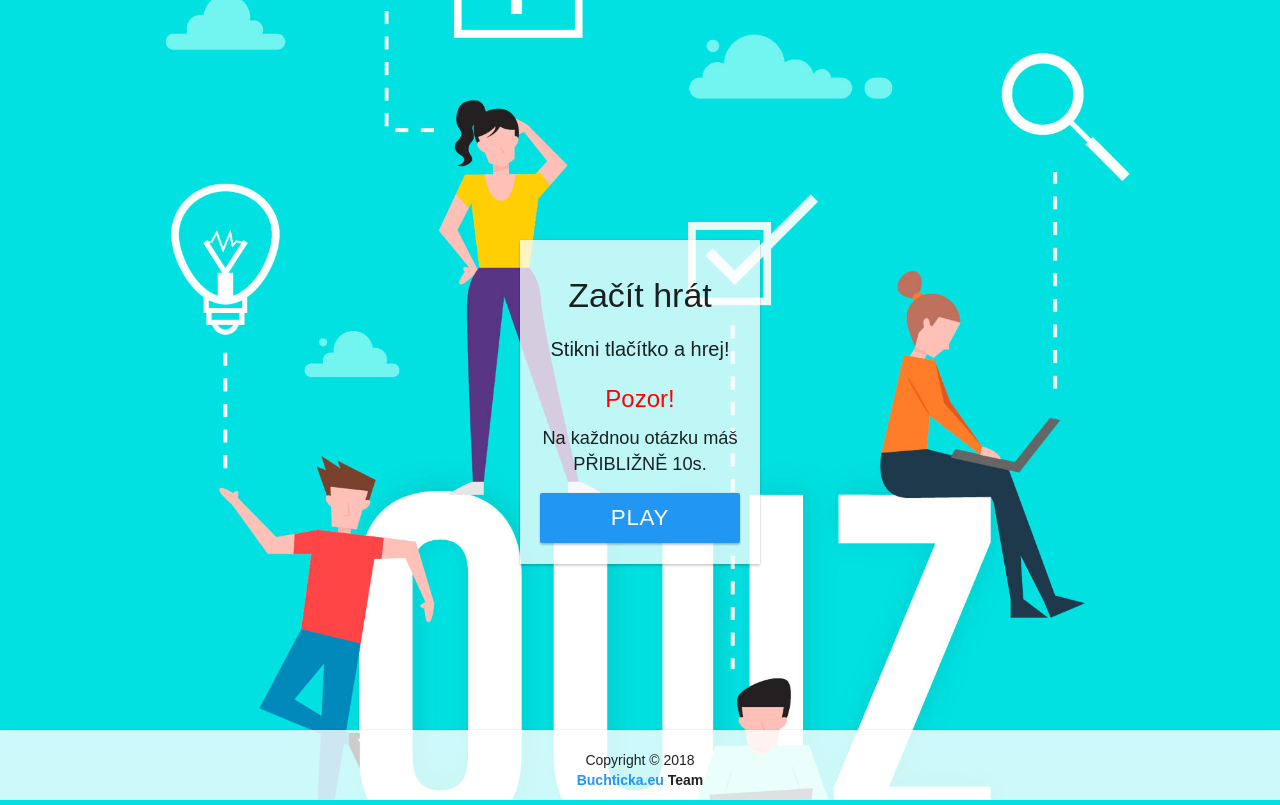
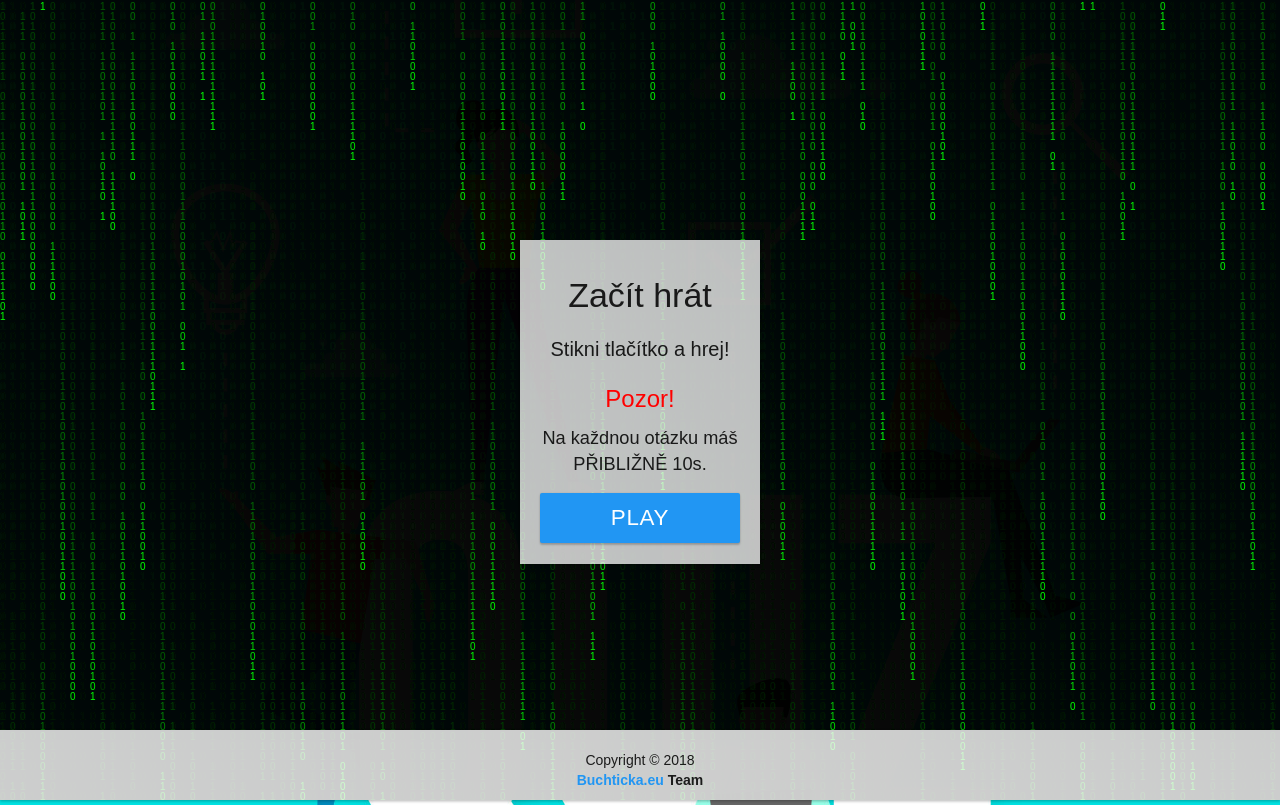
Before and after one commit to Honny1/purkQuiz, a PHP site: page /game.php in a window 1280 px wide. Run offline with PHP 8.4, Linux system fonts and the light colour scheme; a stand-in replaces the project's code that opens the database connection.

Commit message:
Added Matrix background.

```diff
--- a/controlDatabase/showQuestion.php
+++ b/controlDatabase/showQuestion.php
@@ -12,8 +12,10 @@
         $countOfTries = mysqli_num_rows($resultForCountOfTries);
 
         if ($countOfTries > 3){
-            die("<h2 style=\"color: red; \">Vycerpal jsi vsechny svoje pokusy kamo!</h2>
-                <a href=\"/\">Go to home</a>");
+            die("<div style=\"background-color: rgba(255, 255, 255, 0.75);\" class=\"gamePin mui-panel\">
+                    <h2 style=\"color: red; \">Vycerpal jsi vsechny svoje pokusy kamo!</h2>
+                    <a href=\"/\">Go to home</a>
+                 </div>");
         }
     }
 
--- a/game.php
+++ b/game.php
@@ -108,18 +108,70 @@ function end(){
 </head>
 <body style="background-color: transparent;">
     <center>
+        <canvas id="canvasForMatrix" scrolling="no"></canvas>
         <div id="txtHint">
-            <div class='gamePin'>
+            <div class="gamePin">
                 <div style='background-color: rgba(255, 255, 255, 0.75);' class='mui-panel'>
-                        <h1>Začít hrát</h1>
-                        <h3>Stikni tlačítko a hrej!</h3>
-                        <h2 style="color: red;">Pozor!</h2>
-                        <p style="font-size: 130%;" >Na každnou otázku máš PŘIBLIŽNĚ 10s.</p>
-                        <button style='font-size: 160%;' id='play' class='startStopButtton mui-btn mui-btn--primary mui-btn--raised' name="buttonAnswer" value='0' onClick="getNewQuestionFromQuestionSet(this.value);saveUserAnswers(0);progressCountdown(10)">Play</button>
-                        </div>
+                    <h1>Začít hrát</h1>
+                    <h3>Stikni tlačítko a hrej!</h3>
+                    <h2 style="color: red;">Pozor!</h2>
+                    <p style="font-size: 130%;" >Na každnou otázku máš PŘIBLIŽNĚ 10s.</p>
+                    <button style='font-size: 160%;' id='play' class='startStopButtton mui-btn mui-btn--primary mui-btn--raised' name="buttonAnswer" value='0' onClick="getNewQuestionFromQuestionSet(this.value);saveUserAnswers(0);progressCountdown(10)">Play</button>
                     </div>
                 </div>
             </div>
         </div>
     </center>
+    <script>
+        var c = document.getElementById("canvasForMatrix");
+        var ctx = c.getContext("2d");
+
+        //making the canvas full screen
+        c.height = (window.innerHeight);
+        c.width = (window.innerWidth);
+
+        //chinese characters - taken from the unicode charset
+        var chinese = "01110000 01100001 01110011 01110011 01110111 01101111 01110010 01100100";
+        //converting the string into an array of single characters
+        chinese = chinese.split("");
+
+        var font_size = 10;
+        var columns = c.width/font_size; //number of columns for the rain
+        //an array of drops - one per column
+        var drops = [];
+        //x below is the x coordinate
+        //1 = y co-ordinate of the drop(same for every drop initially)
+        for(var x = 0; x < columns; x++)
+            drops[x] = 1;
+
+        //drawing the characters
+        function draw()
+        {
+            //Black BG for the canvas
+            //translucent BG to show trail
+            ctx.fillStyle = "rgba(0, 0, 0, 0.05)";
+            ctx.fillRect(0, 0, c.width, c.height);
+
+            ctx.fillStyle = "#0F0"; //green text
+            ctx.font = font_size + "px arial";
+            //looping over drops
+            for(var i = 0; i < drops.length; i++)
+            {
+                //a random chinese character to print
+                var text = chinese[Math.floor(Math.random()*chinese.length)];
+                //x = i*font_size, y = value of drops[i]*font_size
+                ctx.fillText(text, i*font_size, drops[i]*font_size);
+
+                //sending the drop back to the top randomly after it has crossed the screen
+                //adding a randomness to the reset to make the drops scattered on the Y axis
+                if(drops[i]*font_size > c.height && Math.random() > 0.975)
+                    drops[i] = 0;
+
+                //incrementing Y coordinate
+                drops[i]++;
+            }
+        }
+
+        setInterval(draw, 33);
+    </script>
 <?php include realpath($_SERVER['DOCUMENT_ROOT']).'/htmlParts/footer.php';
--- a/index.php
+++ b/index.php
@@ -1,6 +1,6 @@
 <?php
    include(realpath($_SERVER['DOCUMENT_ROOT']).'/controlDatabase/dbConnect.php');
-   $error="";
+   $error = "";
 
    if($_SERVER["REQUEST_METHOD"] == "POST") {
 
--- a/styles/style.css
+++ b/styles/style.css
@@ -1,4 +1,6 @@
 @font-face{font-family: Trebuchet MS; src: url('/fonts/TrebuchetMS.ttf');}
+  * {margin: 0; padding: 0;}
+
 html{
     height: 100%;
     background: url("/images/background.jpg");
@@ -97,3 +99,16 @@ body{
 
     margin: auto;
 }
+
+canvas {
+    display: block;
+    margin: 0;
+    padding: 0;
+}
+/*
+.canvasForMatrix{
+    top:    0%;
+    left:   0%;
+    right:  0%;
+    bottom: 0%;
+}*/
```
